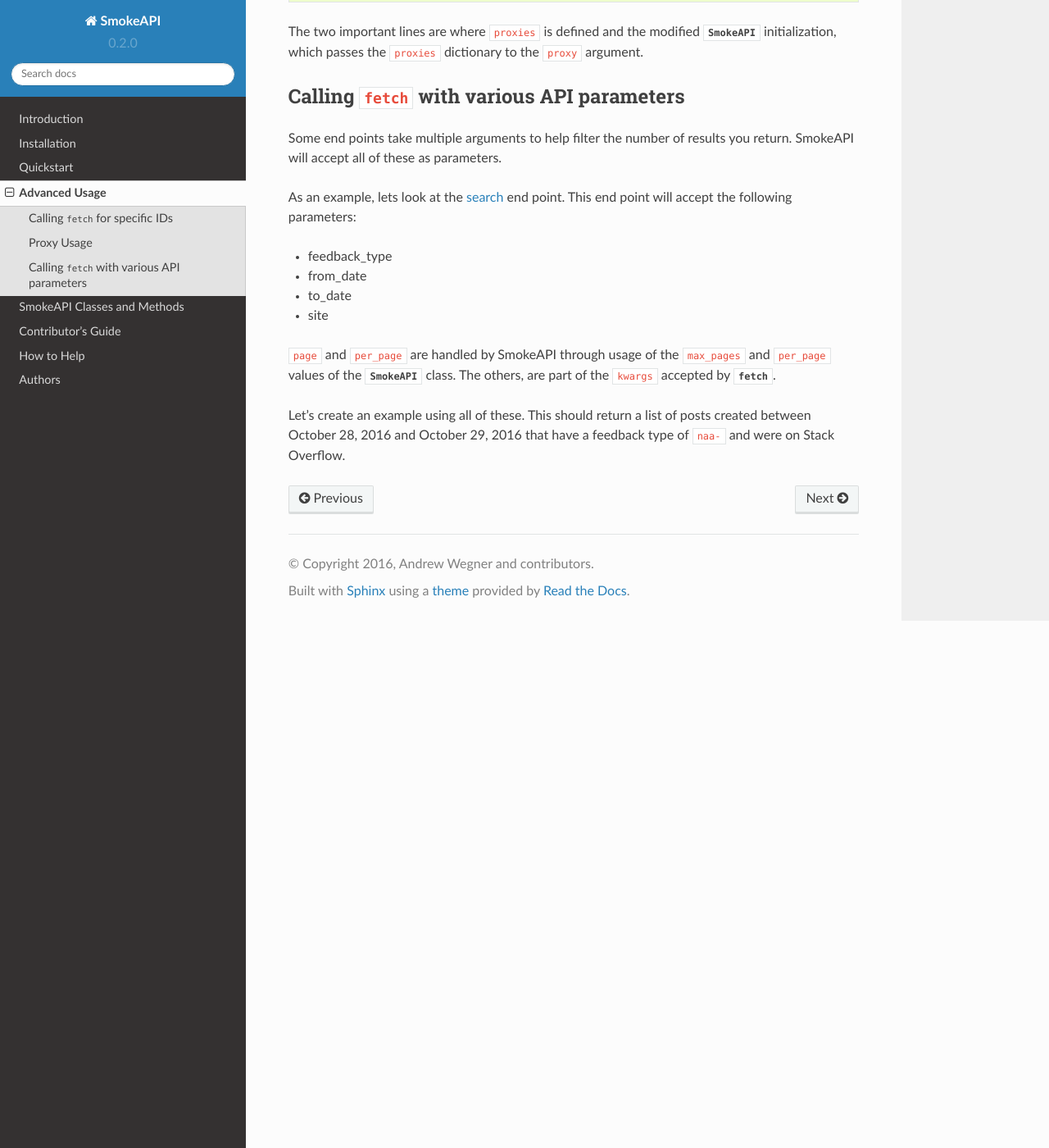
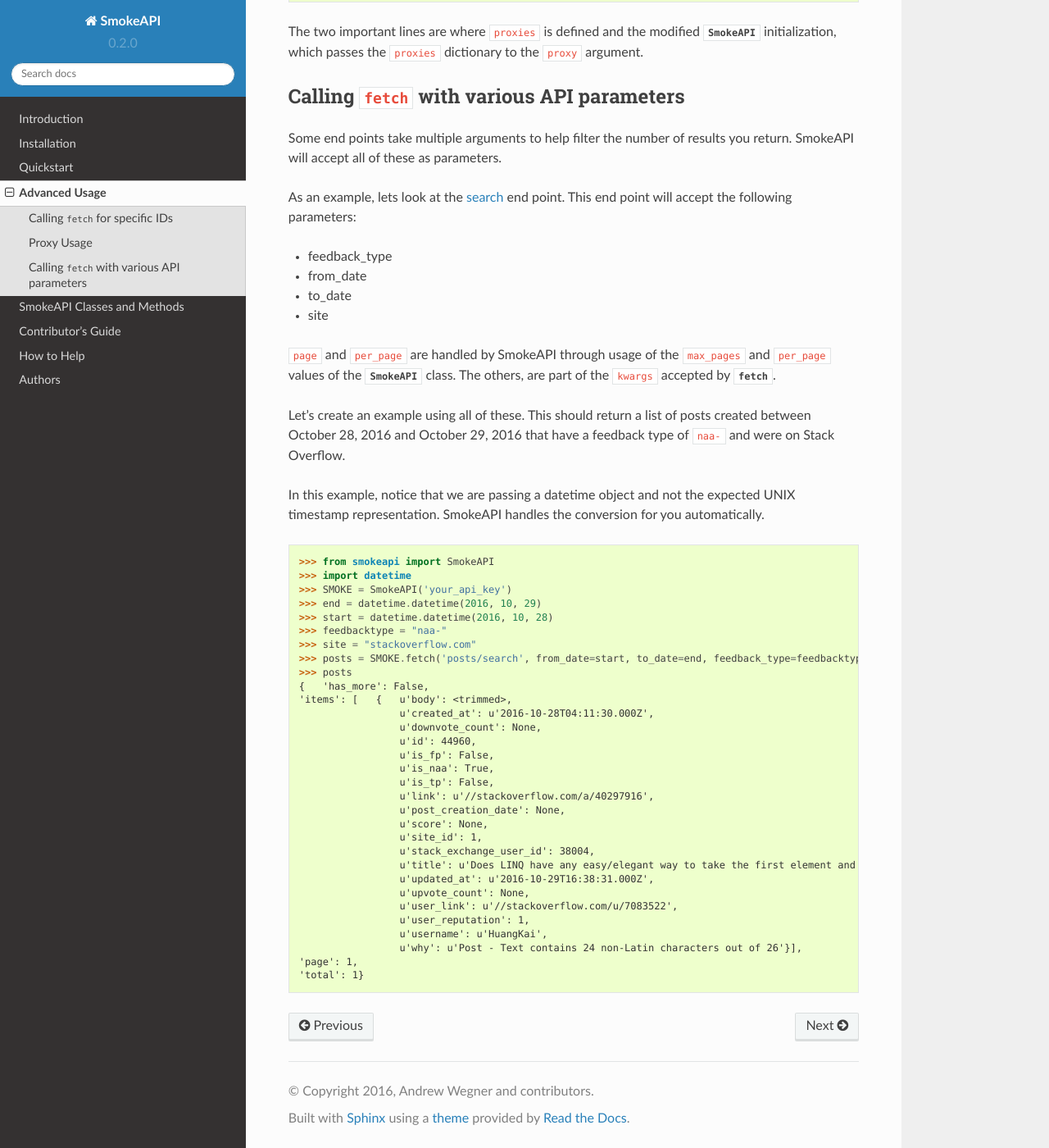
Before and after one commit to AWegnerGitHub/smokeapi, a Sphinx documentation site: the page built from docs/user/advanced.rst, in a window 1280 px wide and 1400 px high, scrolled down 2431 px. Shown: the whole window at 82% size. Built offline with Sphinx 7.4.7 and the Read the Docs theme 2.0.0, drawn with Linux system fonts in a browser that asks for light colours; pages that are not in the unit, such as notebooks, are missing from menus.

Commit message:
Include full example of multiple parameters (and datetime object conversion)

```diff
--- a/docs/user/advanced.rst
+++ b/docs/user/advanced.rst
@@ -148,3 +148,38 @@ class. The others, are part of the ``kwargs`` accepted by
 Let's create an example using all of these. This should return a list of posts
 created between October 28, 2016 and October 29, 2016 that have a feedback type of
 ``naa-`` and were on Stack Overflow.
+
+In this example, notice that we are passing a datetime object and not the expected
+UNIX timestamp representation. SmokeAPI handles the conversion for you automatically.
+
+    >>> from smokeapi import SmokeAPI
+    >>> import datetime
+    >>> SMOKE = SmokeAPI('your_api_key')
+    >>> end = datetime.datetime(2016, 10, 29)
+    >>> start = datetime.datetime(2016, 10, 28)
+    >>> feedbacktype = "naa-"
+    >>> site = "stackoverflow.com"
+    >>> posts = SMOKE.fetch('posts/search', from_date=start, to_date=end, feedback_type=feedbacktype, site=site)
+    >>> posts
+    {   'has_more': False,
+    'items': [   {   u'body': <trimmed>,
+                     u'created_at': u'2016-10-28T04:11:30.000Z',
+                     u'downvote_count': None,
+                     u'id': 44960,
+                     u'is_fp': False,
+                     u'is_naa': True,
+                     u'is_tp': False,
+                     u'link': u'//stackoverflow.com/a/40297916',
+                     u'post_creation_date': None,
+                     u'score': None,
+                     u'site_id': 1,
+                     u'stack_exchange_user_id': 38004,
+                     u'title': u'Does LINQ have any easy/elegant way to take the first element and put it at the end?',
+                     u'updated_at': u'2016-10-29T16:38:31.000Z',
+                     u'upvote_count': None,
+                     u'user_link': u'//stackoverflow.com/u/7083522',
+                     u'user_reputation': 1,
+                     u'username': u'HuangKai',
+                     u'why': u'Post - Text contains 24 non-Latin characters out of 26'}],
+    'page': 1,
+    'total': 1}
```
